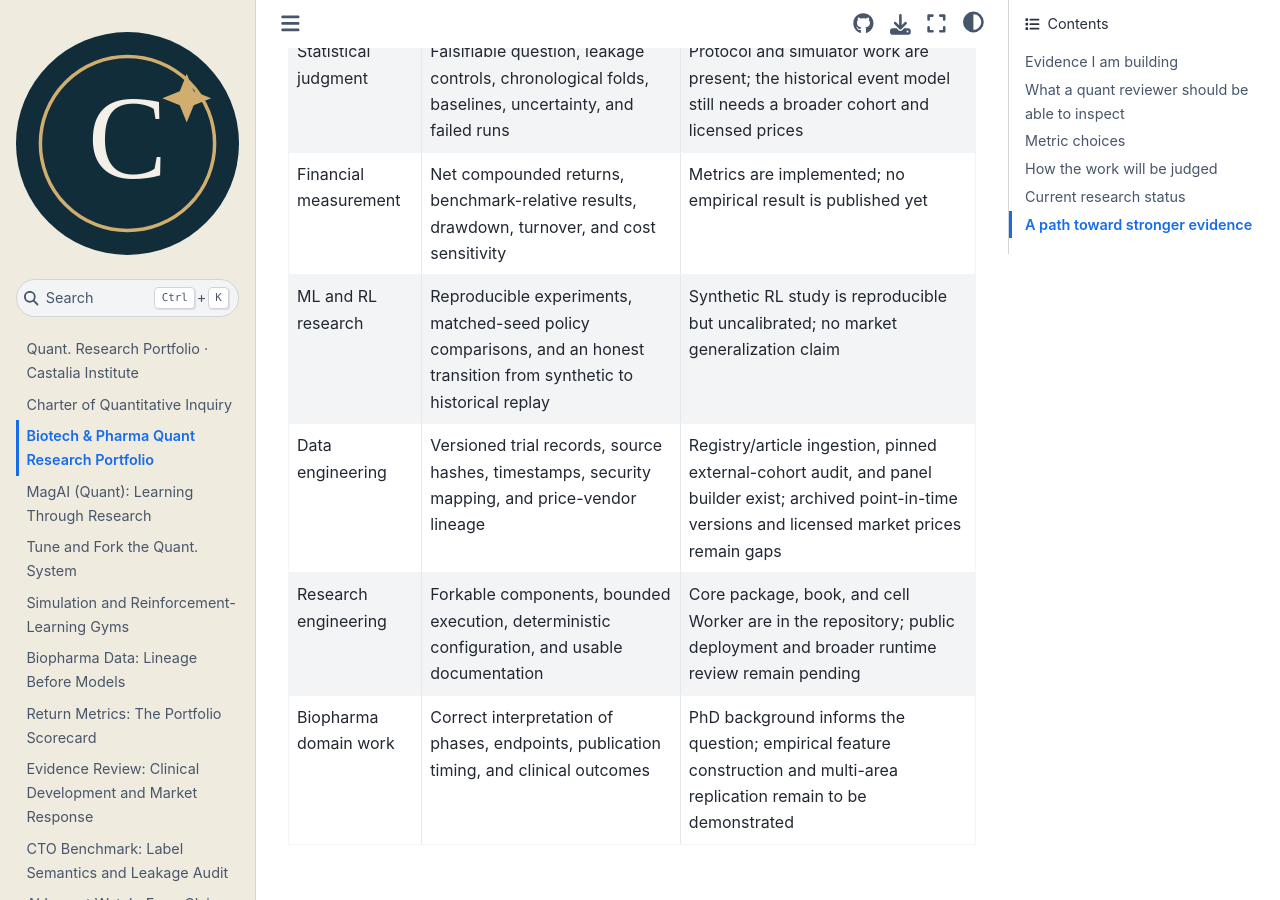
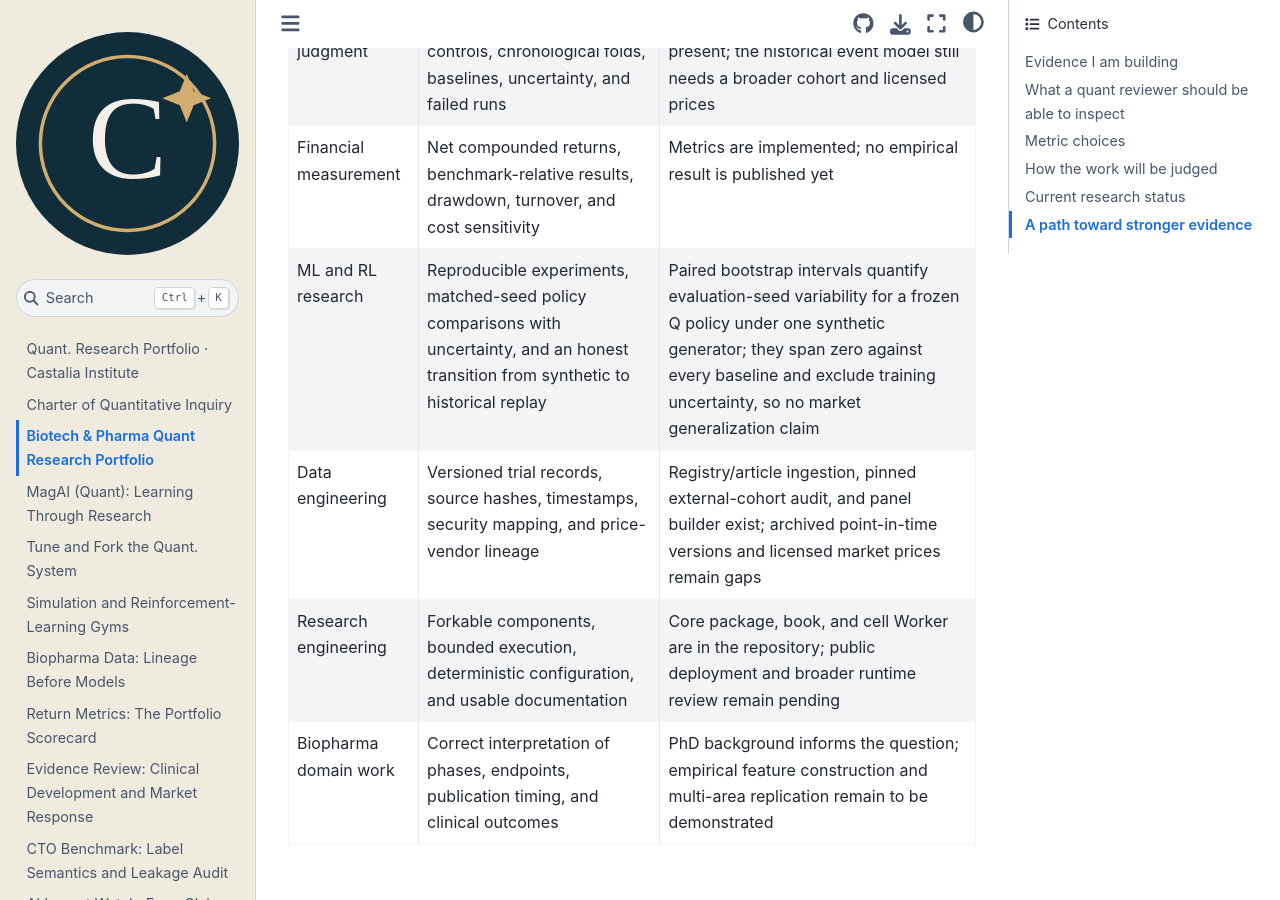
Before and after one commit to CastaliaInstitute/quant, a Jupyter Book: the page built from book/portfolio.md, in a window 1280 px wide and 900 px high, scrolled down 2208 px. Built offline with Jupyter Book 1.0.4 settings and Sphinx 7.4.7 and the Sphinx Book theme 1.1.4, drawn with Linux system fonts in a browser that asks for light colours; some of the changed text lies outside the part shown.

Commit message:
Surface paired RL uncertainty in portfolio

```diff
--- a/book/portfolio.md
+++ b/book/portfolio.md
@@ -14,7 +14,7 @@
 | --- | --- | --- |
 | Return measurement | Net return, volatility, Sharpe, Sortino, maximum drawdown, Calmar, benchmark-relative metrics, and turnover | Implemented in the Python research package |
 | Reproducible simulation | Seeded biotech catalyst generator and a long-or-cash Gymnasium environment that separates program advancement from market reaction | Implemented; Phase II/III advancement priors use published aggregate rates; price process remains synthetic |
-| RL experimentation | Tabular Q-learning compared on matched paths with cash, buy-and-hold, trend, and pre-catalyst exit rules; reports return and drawdown alongside transition/price-response diagnostics | Executable simulator study; Q policy has 0% median catalyst exposure and −2.28% median net CAGR in this synthetic world; no market generalization claim |
+| RL experimentation | Tabular Q-learning compared on matched paths with cash, buy-and-hold, trend, and pre-catalyst exit rules; reports return and drawdown alongside transition/price-response diagnostics | Executable simulator study; Q-minus-trend benchmark-relative wealth is +7.5 pp (95% paired-seed interval −3.5 to +17.6 pp), which spans zero; Q policy has 0% median catalyst exposure and −2.28% median net CAGR in this synthetic world; no market generalization claim |
 | Historical source acquisition | ClinicalTrials.gov cohort, linked Europe PMC article metadata, issuer-sourced public readout timestamps, and a pinned open clinical-outcome benchmark | Ten trial-to-issuer mappings and nine disclosures span four therapeutic areas; the 11,012-row CTO audit exposes a forbidden current-status rule with 97.05% apparent accuracy and verifies no as-of predictors |
 | Historical price/event study | Join trial and research context to licensed OHLCV and quantify market-model event-window risk | Two-factor OLS event-study outputs are implemented; licensed bars and a wider verified cohort are still needed, so no market result is published |
 | AI impact monitoring | Track AI's role at the molecule, trial, and company levels; measure advancement, trial operations, and issuer-market response separately | Versioned registry discovery feed, separate exposure/outcome ledgers, and coverage audit are implemented; one curated rentosertib Phase IIa case is insufficient for AI-versus-conventional inference, and issuer-market impact still needs licensed prices |
@@ -28,7 +28,7 @@
 | --- | --- | --- |
 | Statistical judgment | Falsifiable question, leakage controls, chronological folds, baselines, uncertainty, and failed runs | Protocol and simulator work are present; the historical event model still needs a broader cohort and licensed prices |
 | Financial measurement | Net compounded returns, benchmark-relative results, drawdown, turnover, and cost sensitivity | Metrics are implemented; no empirical result is published yet |
-| ML and RL research | Reproducible experiments, matched-seed policy comparisons, and an honest transition from synthetic to historical replay | Synthetic RL study is reproducible but uncalibrated; no market generalization claim |
+| ML and RL research | Reproducible experiments, matched-seed policy comparisons with uncertainty, and an honest transition from synthetic to historical replay | Paired bootstrap intervals quantify evaluation-seed variability for a frozen Q policy under one synthetic generator; they span zero against every baseline and exclude training uncertainty, so no market generalization claim |
 | Data engineering | Versioned trial records, source hashes, timestamps, security mapping, and price-vendor lineage | Registry/article ingestion, pinned external-cohort audit, and panel builder exist; archived point-in-time versions and licensed market prices remain gaps |
 | Research engineering | Forkable components, bounded execution, deterministic configuration, and usable documentation | Core package, book, and cell Worker are in the repository; public deployment and broader runtime review remain pending |
 | Biopharma domain work | Correct interpretation of phases, endpoints, publication timing, and clinical outcomes | PhD background informs the question; empirical feature construction and multi-area replication remain to be demonstrated |
```
